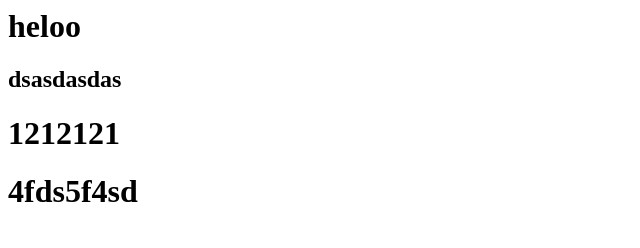
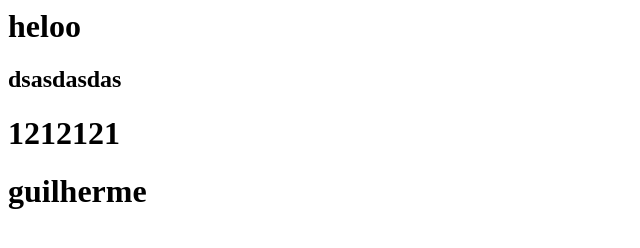
Before and after one commit to guiacc12/cicd, a plain HTML site: page index.html in a window 1280 px wide. Shown: the whole page, without its empty margins (0-640 px from the left). Drawn offline with Linux system fonts and the light colour scheme.

Commit message:
guilherme

```diff
--- a/index.html
+++ b/index.html
@@ -1,4 +1,4 @@
 <h1>heloo</h1>
 <h2>dsasdasdas</h2>
 <h1>1212121</h1>
-<h1>4fds5f4sd</h1>
+<h1>guilherme</h1>
```
